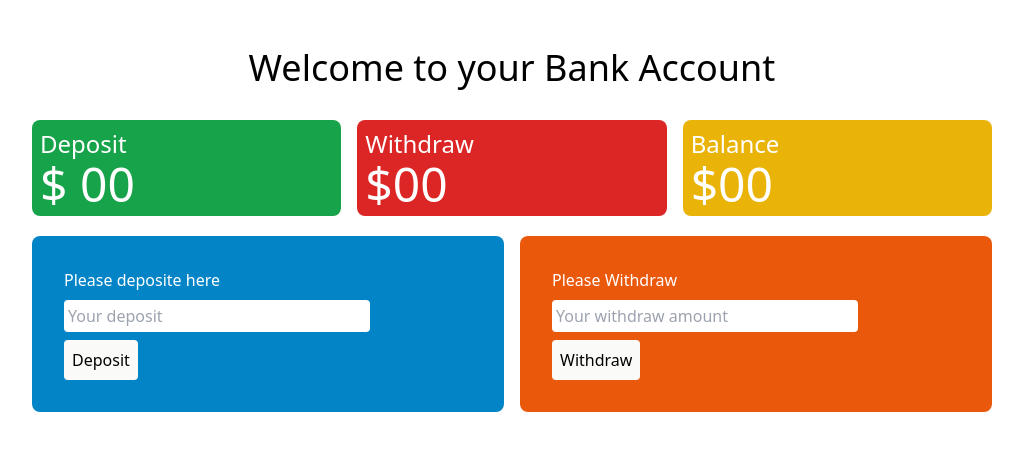
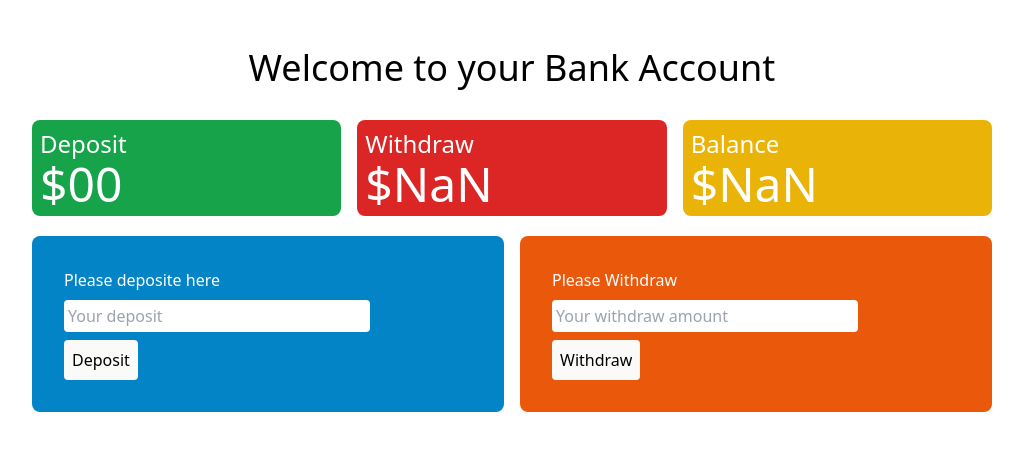
Before and after one commit to khalilonline99/baper-bank, a plain HTML site: page balance.html in a window 1280 px wide. Both pictures are taken after a click on the button "Withdraw". Shown: the whole page, without its empty margins (128-1151 px from the left). Drawn offline with nearby package versions, Linux system fonts and the light colour scheme.

Commit message:
withdraw and balance is working

```diff
--- a/balance.html
+++ b/balance.html
@@ -16,15 +16,15 @@
         <div class="grid grid-cols-3 gap-4 w-9/12 mx-auto text-white">
             <div class="bg-green-600 rounded-lg p-2">
                 <h1 class="text-2xl">Deposit</h1>
-                <h1 class="text-5xl">$ <span id="deposit-total-amount">00</span></h1>
+                <h1 class="text-5xl">$<span id="deposit-total-amount">00</span></h1>
             </div>
             <div class="bg-red-600 rounded-lg p-2">
                 <h1 class="text-2xl">Withdraw</h1>
-                <h1 class="text-5xl">$00</h1>
+                <h1 class="text-5xl">$<span id="withdraw-total-field">00</span> </h1>
             </div>
             <div class="bg-yellow-500 rounded-lg p-2">
                 <h1 class="text-2xl">Balance</h1>
-                <h1 class="text-5xl">$00</h1>
+                <h1 class="text-5xl">$<span id="balance-total-amount">1240</span></h1>
             </div>
         </div>
 
--- a/js/balance.js
+++ b/js/balance.js
@@ -10,4 +10,30 @@ const totalDepositNumber = parseFloat(totalDepositString);
 const totalDepositAmount = depositAmountNumber + totalDepositNumber;
 totalDeposit.innerText = totalDepositAmount;
 depositField.value = '';
+
+const totalBalance = document.getElementById('balance-total-amount');
+const totalBalanceString = totalBalance.innerText;
+const totalBalanceNumber = parseFloat(totalBalanceString);
+const balanceTotal = depositAmountNumber + totalBalanceNumber;
+totalBalance.innerText = balanceTotal;
 })
+
+document.getElementById('btn-withdraw').addEventListener('click', function(){
+  const withdrawField = document.getElementById('withdraw-field');
+  const withdrawFieldString = withdrawField.value;
+  const withdrawFieldNumber = parseFloat(withdrawFieldString);
+  withdrawField.value = '';
+
+  const totalWithdraw = document.getElementById('withdraw-total-field');
+  const totalWithdrawString = totalWithdraw.innerText;
+  const totalWithdrawNumber = parseFloat(totalWithdrawString);
+  const totalWithdrawAmount = withdrawFieldNumber + totalWithdrawNumber;
+  totalWithdraw.innerText = totalWithdrawAmount;
+
+  const totalBalance = document.getElementById('balance-total-amount');
+  const totalBalanceString = totalBalance.innerText;
+  const totalBalanceNumber = parseFloat(totalBalanceString);
+  const balanceTotal = totalWithdrawAmount - totalBalanceNumber;
+  totalBalance.innerText = Math.abs(balanceTotal);
+
+})
```
